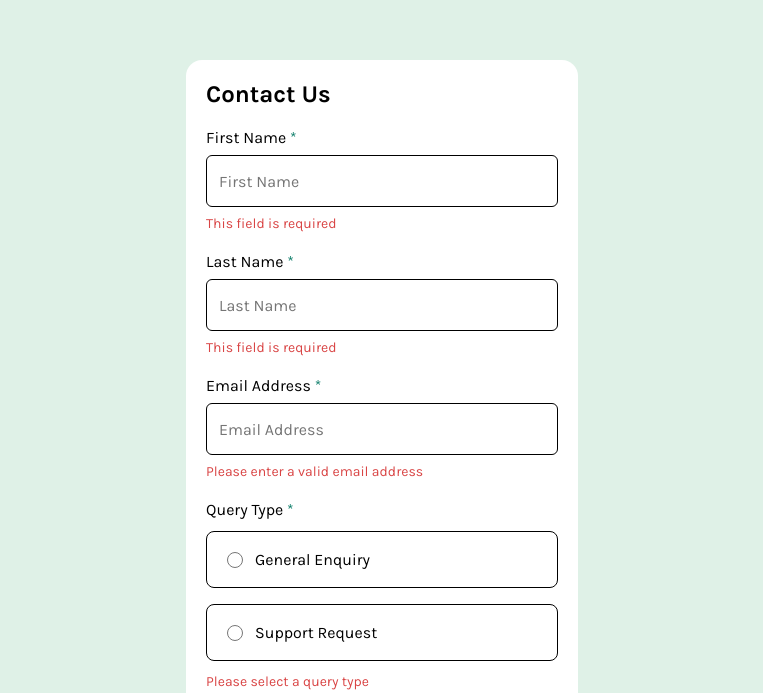
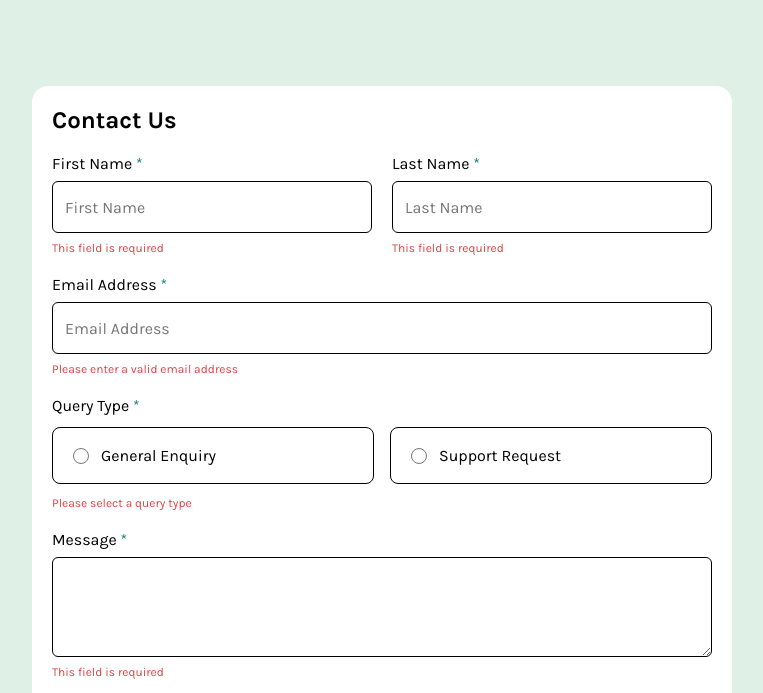
Before and after one commit to anuragc0des/Contact-form, a plain HTML site: page index.html in a window 1280 px wide. Shown: the part 142-835 px from the top of the page, without its empty margins (258-1021 px from the left). Drawn offline with Linux system fonts and the light colour scheme.

Commit message:
Update style.css

```diff
--- a/style.css
+++ b/style.css
@@ -19,7 +19,7 @@
 body {
   background-color: var(--light-green);
   width: 100%;
-  height: 170vh;
+  height: 160vh;
   display: flex;
   justify-content: center;
   align-items: center;
@@ -137,7 +137,7 @@ form .query-field {
 
 .error-msg {
   color: var(--red);
-  font-size: 14px;
+  font-size: 12px;
 }
 
 .consent-field {
@@ -161,3 +161,34 @@ form button {
   font-size: 1.1rem;
   border-radius: 8px;
 }
+
+.hidden {
+  display: none;
+}
+
+@media (min-width: 768px) {
+  body {
+    height: 150vh;
+  }
+
+  main {
+    min-width: 700px;
+  }
+
+  main form .name-field {
+    flex-direction: row;
+  }
+
+  .query-field .query-type {
+    flex-direction: row;
+  }
+
+  form .input-field {
+    width: 50%;
+  }
+
+  .query-type .checkbox-field {
+    border: 1px solid black;
+    width: 50%;
+  }
+}
```
